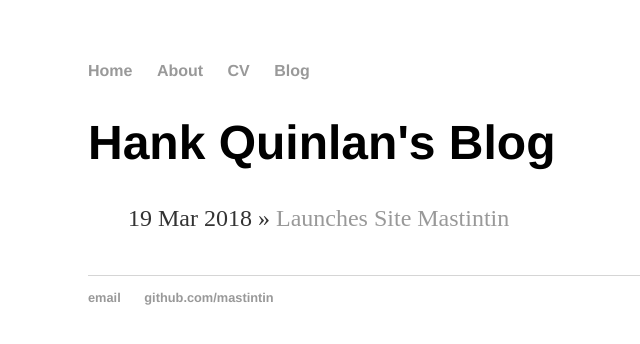
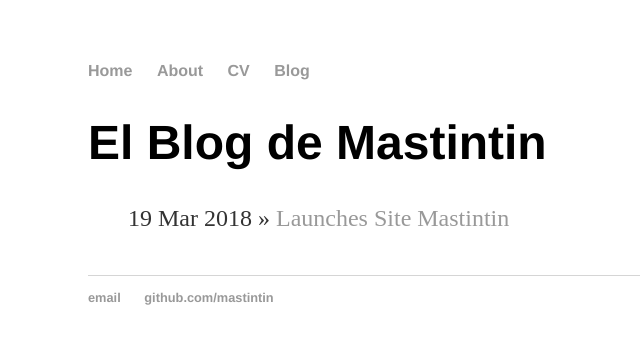
Before and after one commit to mastintin/mastintin.github.io, a Jekyll site: the page built from blog/index.html, in a window 1280 px wide. Shown: the top 344 px of the page, without its empty margins (104-744 px from the left). Built offline with Jekyll 4.4.1, drawn with Linux system fonts in a browser that asks for light colours.

Commit message:
Update index.html

```diff
--- a/blog/index.html
+++ b/blog/index.html
@@ -1,6 +1,6 @@
 ---
 layout: default
-title: Hank Quinlan's Blog
+title: El Blog de Mastintin
 ---
 <h1>{{ page.title }}</h1>
 <ul class="posts">
```
